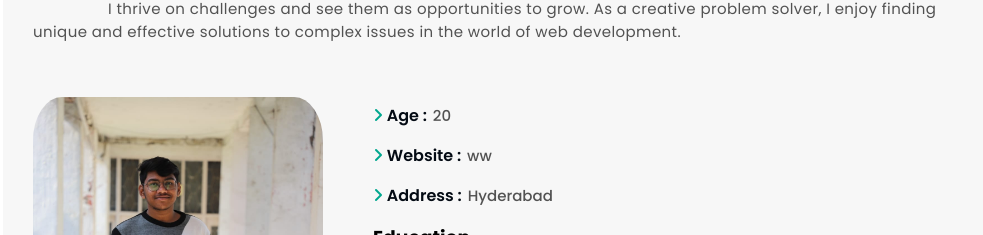
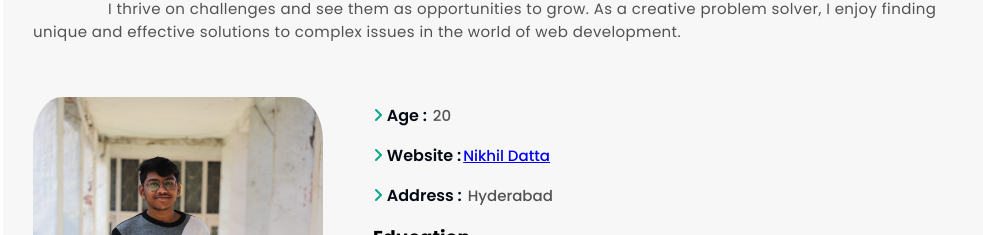
Before and after one commit to Nikhil-Budha/Portfolio, a plain HTML site: page index.html in a window 1280 px wide. Shown: the part 1113-1348 px from the top of the page, without its empty margins (297-1280 px from the left). Drawn offline with nearby package versions, Linux system fonts and the light colour scheme.

Commit message:
Update index.html

```diff
--- a/index.html
+++ b/index.html
@@ -65,7 +65,7 @@
                     <div class="icon-list">
                        <ul>
                         <li><i class="fa-solid fa-angle-right"></i><strong> Age : </strong><span>20</span></li>
-                        <li><i class="fa-solid fa-angle-right"></i><strong> Website :</strong><span> ww</span></li>
+                        <li><i class="fa-solid fa-angle-right"></i><strong> Website :</strong><span><a href="https://nikhil-budha.github.io/Portfolio/">Nikhil Datta</a></span></li>
                         <li><i class="fa-solid fa-angle-right"></i><strong> Address :</strong><span> Hyderabad</span></li>
                        </ul>
                     </div>
```
